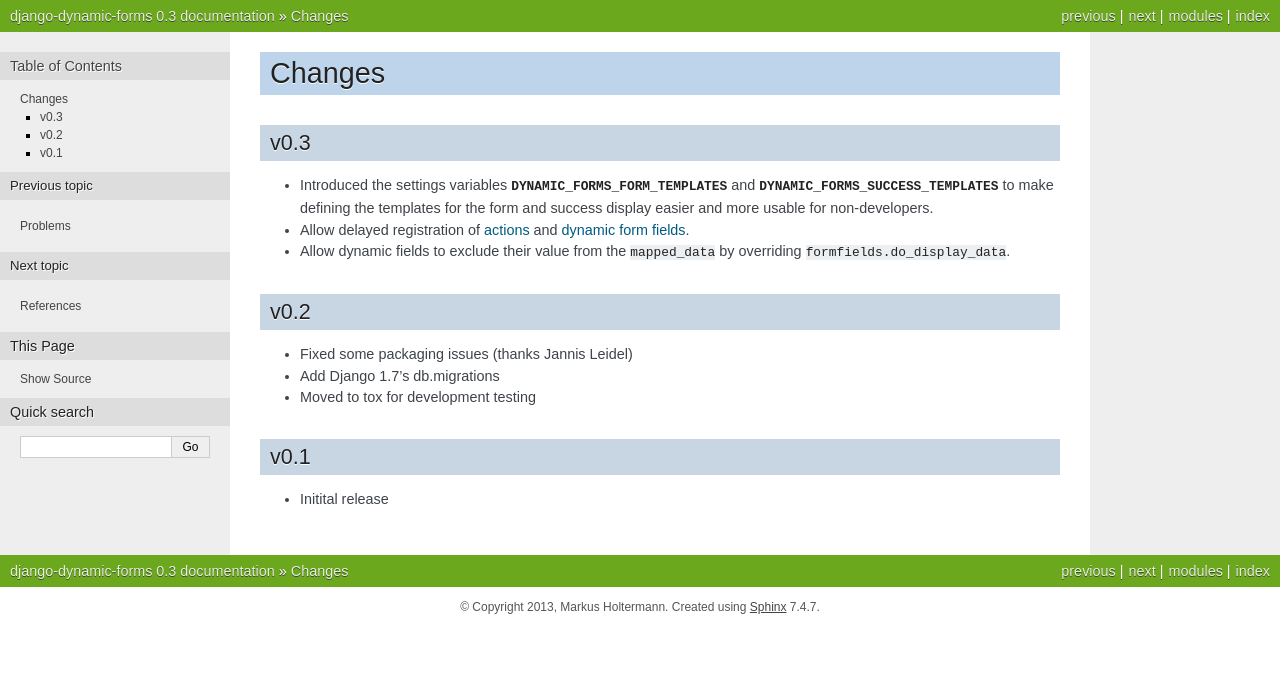
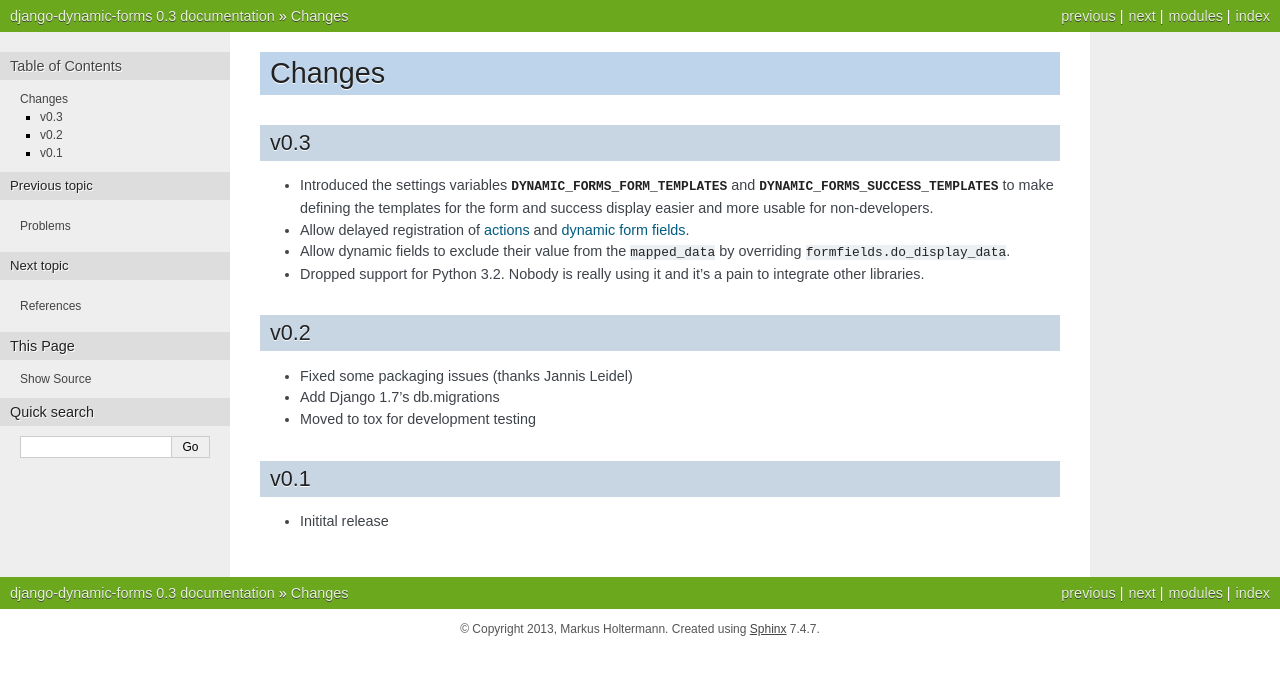
Before and after one commit to MarkusH/django-dynamic-forms, a Sphinx documentation site: the page built from docs/source/changes.rst, in a window 1280 px wide. Shown: the top 675 px of the page. Built offline with Sphinx 7.4.7, drawn with Linux system fonts in a browser that asks for light colours; cross-references to code outside the pages are shown as plain code.

Commit message:
Dropped Python 3.2 support

```diff
--- a/docs/source/changes.rst
+++ b/docs/source/changes.rst
@@ -15,6 +15,8 @@ v0.3
   form fields <ref/formfields>`.
 * Allow dynamic fields to exclude their value from the ``mapped_data`` by
   overriding :classmethod:`~formfields.do_display_data`.
+* Dropped support for Python 3.2. Nobody is really using it and it's a pain to
+  integrate other libraries.
 
 
 v0.2
--- a/setup.py
+++ b/setup.py
@@ -48,7 +48,6 @@ setup(
         'Programming Language :: Python :: 2.6',
         'Programming Language :: Python :: 2.7',
         'Programming Language :: Python :: 3',
-        'Programming Language :: Python :: 3.2',
         'Programming Language :: Python :: 3.3',
         'Framework :: Django',
     ],
```
Also changed, not shown: .travis.yml, 1 other file.
